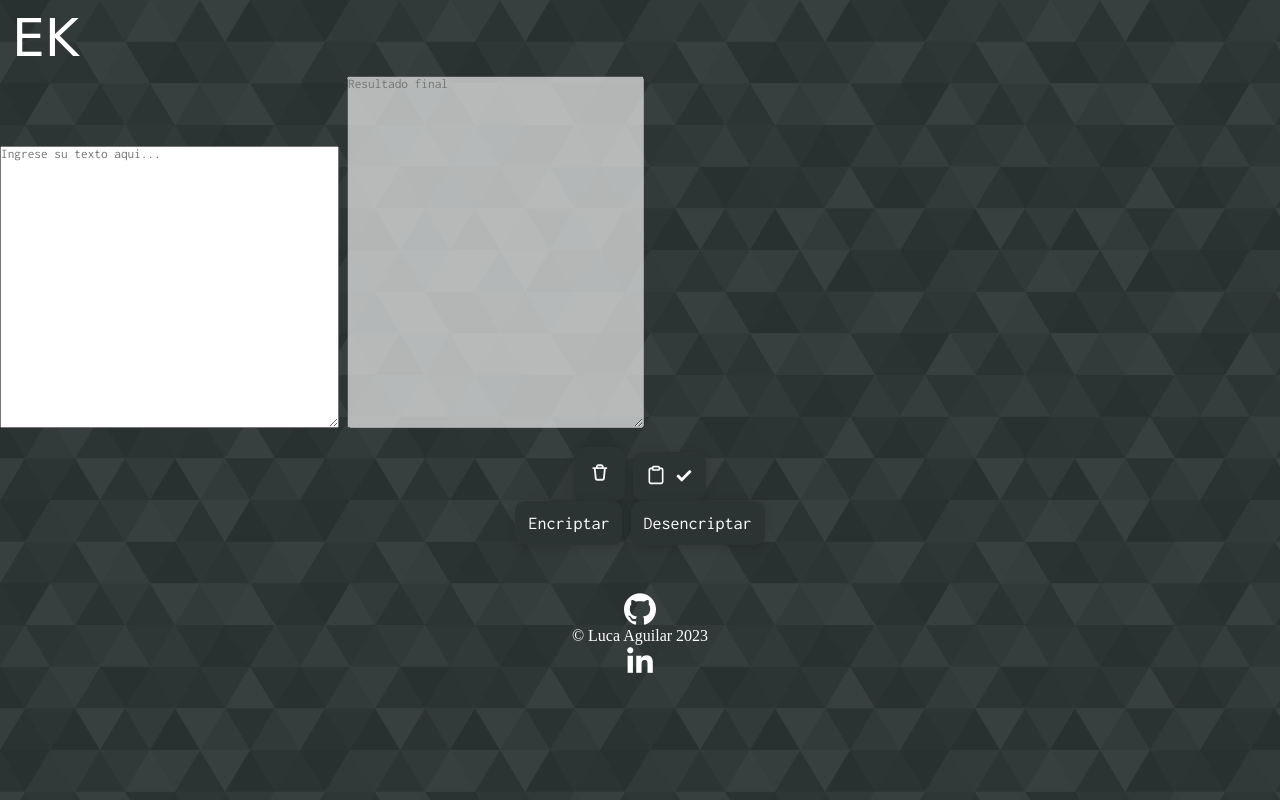
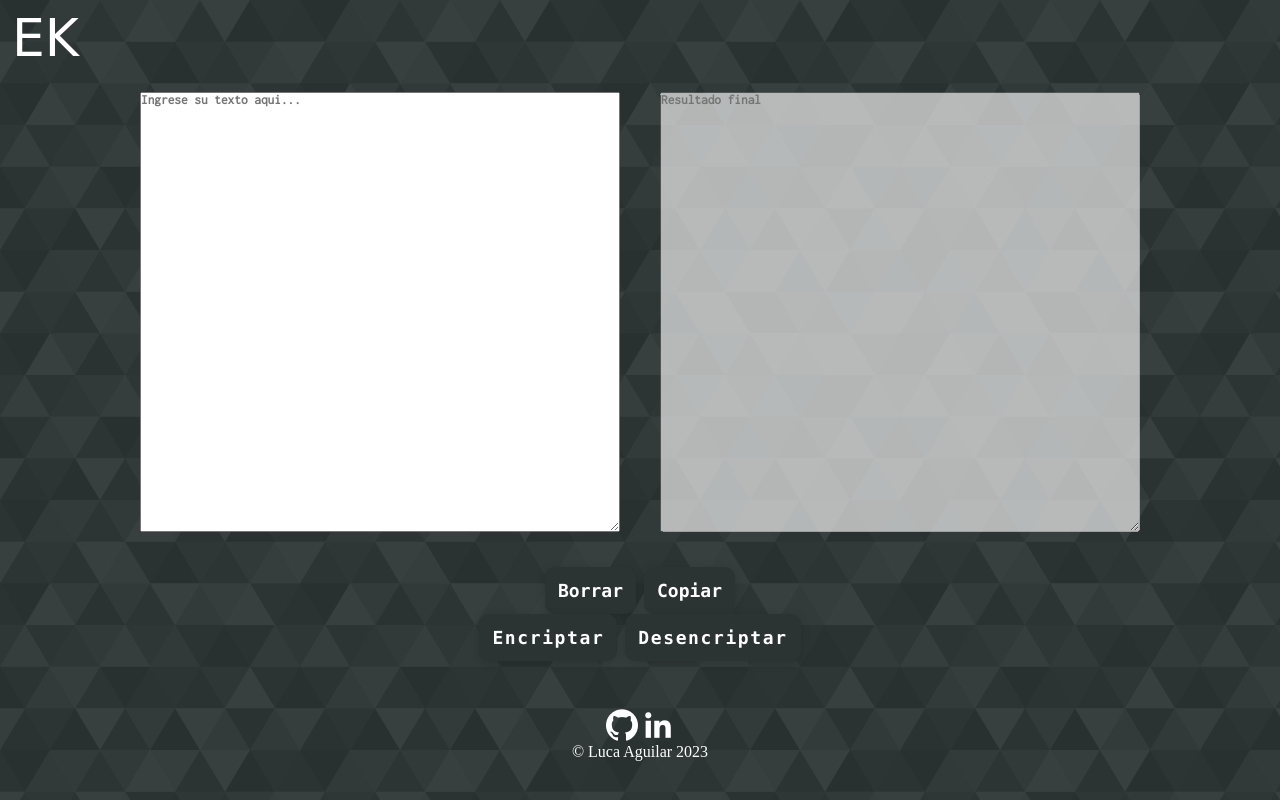
Before and after one commit to DarkLink619/Challenge-encriptador, a plain HTML site: page index.html in a window 1280 px wide. Drawn offline with Linux system fonts and the light colour scheme; some packages are replaced by stand-ins of ours; a script that the page names is missing; a web font is replaced by a local one.

Commit message:
Update index.html

```diff
--- a/index.html
+++ b/index.html
@@ -14,47 +14,29 @@
         <h1 id="logo">EK</h1>
     </header>
     <main>
-        <div class="encriptado-desencriptado">
-            <textarea id="encriptar" cols="46" rows="20" placeholder="Ingrese su texto aqui..." required></textarea>
+        <div class="areas">
+            <textarea id="encriptar" cols="40" rows="25" placeholder="Ingrese su texto aqui..." required></textarea>
+            <textarea id="encriptado" cols="40" rows="25" placeholder="Resultado final"></textarea>
+        </div>
+        <div id="botones-derecha">
+            <button id="boton-borrar" class="btn-borrar"><span>Borrar</span></button>
 
-            <textarea id="encriptado" cols="40" rows="25" placeholder="Resultado final"></textarea>
-            <div id="botones-derecha">
-                <button id="boton-borrar" class="tooltips">
-                    <svg xmlns="http://www.w3.org/2000/svg" fill="none" viewBox="0 0 20 20" height="25" width="25">
-                      <path fill="#f2f2f2" d="M8.78842 5.03866C8.86656 4.96052 8.97254 4.91663 9.08305 4.91663H11.4164C11.5269 4.91663 11.6329 4.96052 11.711 5.03866C11.7892 5.11681 11.833 5.22279 11.833 5.33329V5.74939H8.66638V5.33329C8.66638 5.22279 8.71028 5.11681 8.78842 5.03866ZM7.16638 5.74939V5.33329C7.16638 4.82496 7.36832 4.33745 7.72776 3.978C8.08721 3.61856 8.57472 3.41663 9.08305 3.41663H11.4164C11.9247 3.41663 12.4122 3.61856 12.7717 3.978C13.1311 4.33745 13.333 4.82496 13.333 5.33329V5.74939H15.5C15.9142 5.74939 16.25 6.08518 16.25 6.49939C16.25 6.9136 15.9142 7.24939 15.5 7.24939H15.0105L14.2492 14.7095C14.2382 15.2023 14.0377 15.6726 13.6883 16.0219C13.3289 16.3814 12.8414 16.5833 12.333 16.5833H8.16638C7.65805 16.5833 7.17054 16.3814 6.81109 16.0219C6.46176 15.6726 6.2612 15.2023 6.25019 14.7095L5.48896 7.24939H5C4.58579 7.24939 4.25 6.9136 4.25 6.49939C4.25 6.08518 4.58579 5.74939 5 5.74939H6.16667H7.16638ZM7.91638 7.24996H12.583H13.5026L12.7536 14.5905C12.751 14.6158 12.7497 14.6412 12.7497 14.6666C12.7497 14.7771 12.7058 14.8831 12.6277 14.9613C12.5495 15.0394 12.4436 15.0833 12.333 15.0833H8.16638C8.05588 15.0833 7.94989 15.0394 7.87175 14.9613C7.79361 14.8831 7.74972 14.7771 7.74972 14.6666C7.74972 14.6412 7.74842 14.6158 7.74584 14.5905L6.99681 7.24996H7.91638Z" clip-rule="evenodd" fill-rule="evenodd"></path>
-                    </svg>
-                  </button>
-
-                  <button id="boton-copiar" class="copy">
-                      <svg xml:space="preserve" style="enable-background:new 0 0 512 512" viewBox="0 0 6.35 6.35" y="0" x="0" height="20" width="20" xmlns:xlink="http://www.w3.org/1999/xlink" version="1.1" xmlns="http://www.w3.org/2000/svg" class="clipboard">
-                        <g>
-                          <path fill="currentColor" d="M2.43.265c-.3 0-.548.236-.573.53h-.328a.74.74 0 0 0-.735.734v3.822a.74.74 0 0 0 .735.734H4.82a.74.74 0 0 0 .735-.734V1.529a.74.74 0 0 0-.735-.735h-.328a.58.58 0 0 0-.573-.53zm0 .529h1.49c.032 0 .049.017.049.049v.431c0 .032-.017.049-.049.049H2.43c-.032 0-.05-.017-.05-.049V.843c0-.032.018-.05.05-.05zm-.901.53h.328c.026.292.274.528.573.528h1.49a.58.58 0 0 0 .573-.529h.328a.2.2 0 0 1 .206.206v3.822a.2.2 0 0 1-.206.205H1.53a.2.2 0 0 1-.206-.205V1.529a.2.2 0 0 1 .206-.206z"></path>
-                        </g>
-                      </svg>
-                      <svg xml:space="preserve" style="enable-background:new 0 0 512 512" viewBox="0 0 24 24" y="0" x="0" height="18" width="18" xmlns:xlink="http://www.w3.org/1999/xlink" version="1.1" xmlns="http://www.w3.org/2000/svg" class="checkmark">
-                        <g>
-                          <path data-original="#000000" fill="currentColor" d="M9.707 19.121a.997.997 0 0 1-1.414 0l-5.646-5.647a1.5 1.5 0 0 1 0-2.121l.707-.707a1.5 1.5 0 0 1 2.121 0L9 14.171l9.525-9.525a1.5 1.5 0 0 1 2.121 0l.707.707a1.5 1.5 0 0 1 0 2.121z"></path>
-                        </g>
-                      </svg>
-                    </span>
-                  </button>
-            </div>
+            <button id="boton-copiar" class="btn-copy"><span>Copiar</span></button>
         </div>
         <div id="botones-izquierda">
-            <button class="ui-btn" id="boton-encriptar">
+            <button class="btn-encriptar" id="boton-encriptar">
                 <span>Encriptar</span>
             </button>
-            <button class="ui-btn2" id="boton-desencriptar">
+            <button class="btn-desencriptar" id="boton-desencriptar">
                 <span>Desencriptar</span>
             </button>
         </div>
     </main>
     <footer>
-        <a id="github" href="https://github.com/DarkLink619" target="_blank"><img src="./assets/github.png"></a>
-        <p>&copy Luca Aguilar 2023</p>
-        <a id="linkedin" href="https://www.linkedin.com/in/luca-aguilar/" target="_blank"><img src="./assets/linkedin.png"></a>
+      <a id="github" href="https://github.com/DarkLink619" target="_blank"><img src="./assets/github.png"></a>
+      <a id="linkedin" href="https://www.linkedin.com/in/luca-aguilar/" target="_blank"><img src="./assets/linkedin.png"></a>
+      <p>&copy Luca Aguilar 2023</p>
     </footer>
-    <script src="https://kit.fontawesome.com/5851e8c68f.js" crossorigin="anonymous"></script>
     <script src="https://cdn.jsdelivr.net/npm/sweetalert2@11"></script>
     <script src="./scripts/index.js"></script>
 </body>
```
